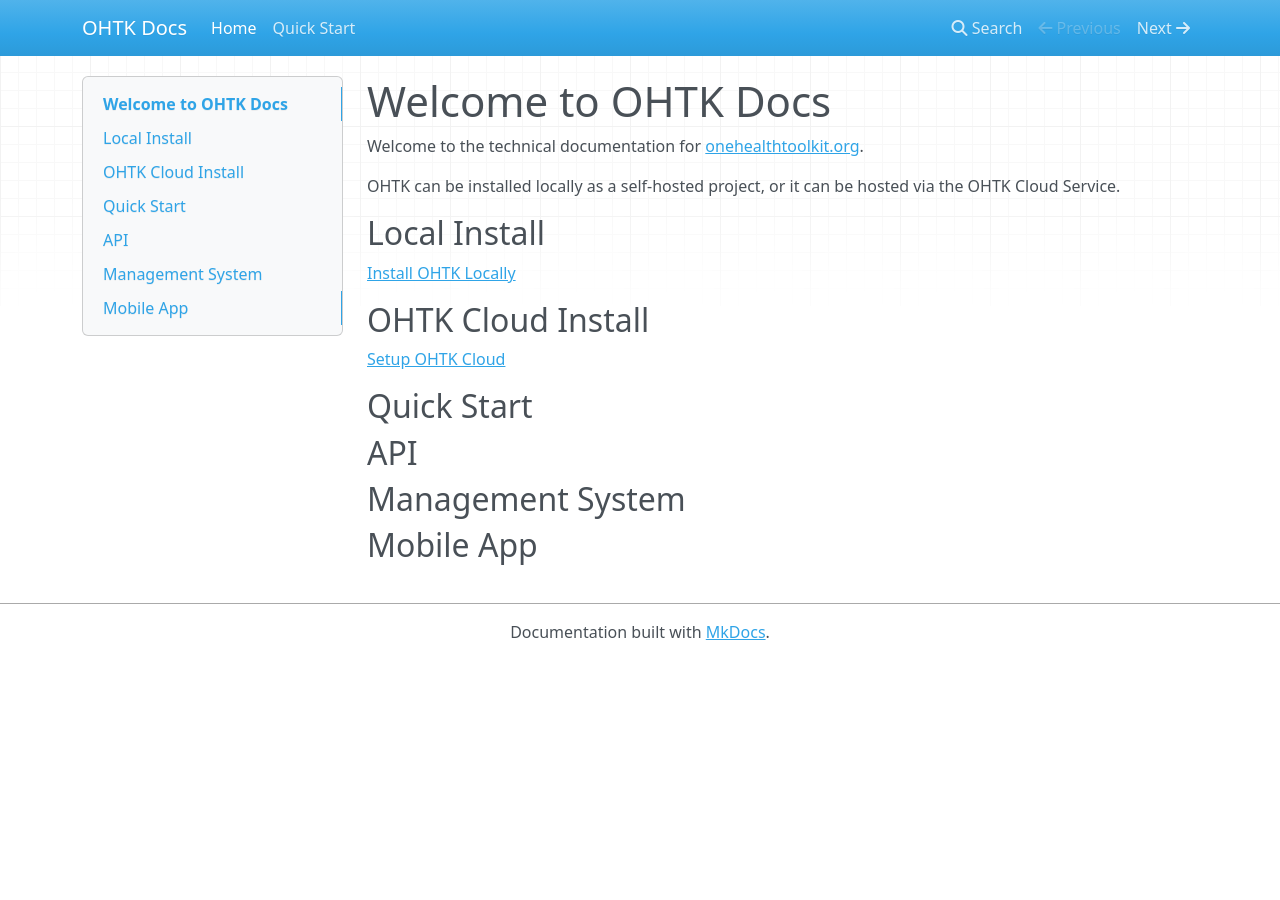
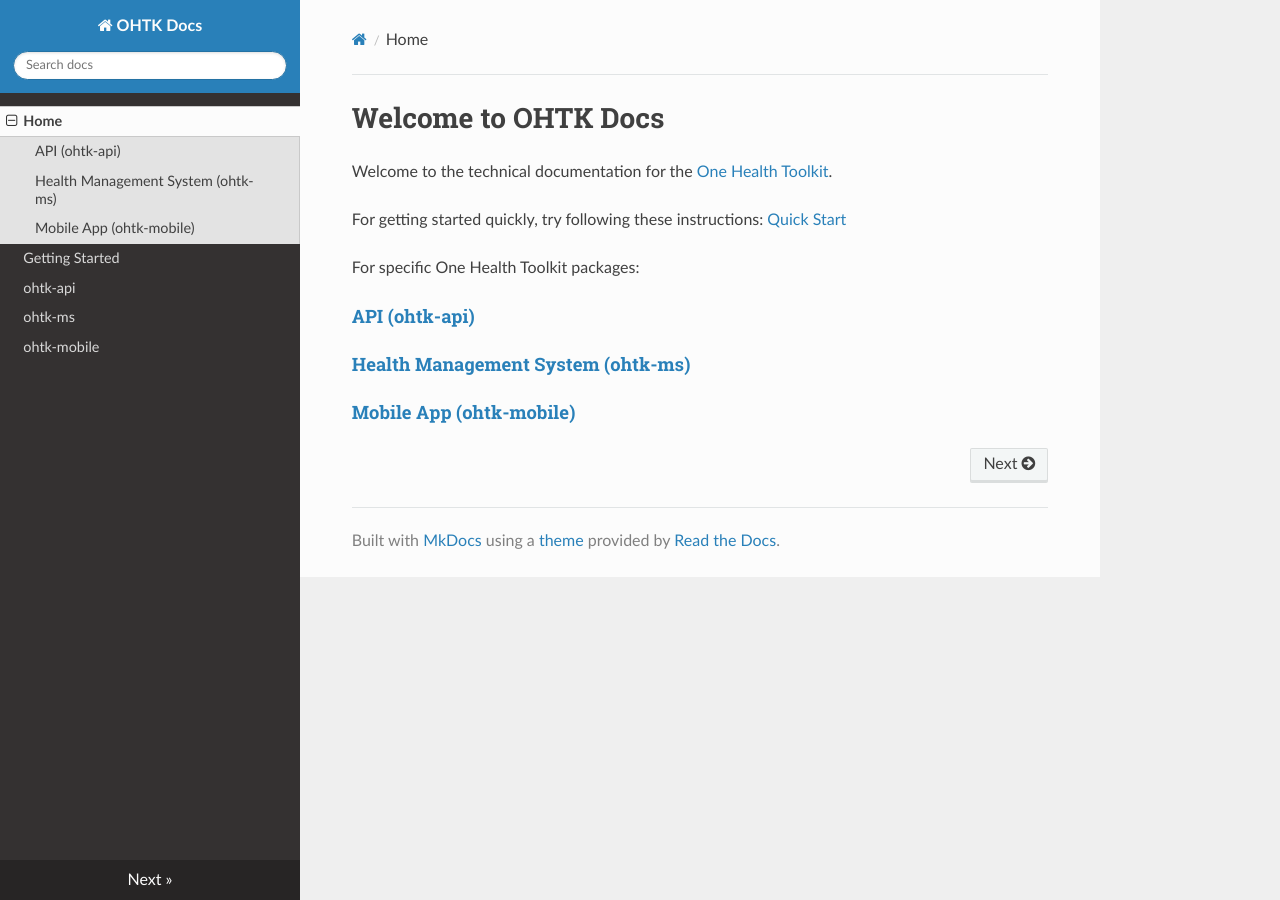
Before and after one commit to onehealthtoolkit/ohtk-docs, an MkDocs documentation site: the page built from docs/index.md, in a window 1280 px wide. Built offline with MkDocs 1.6.1, drawn with Linux system fonts in a browser that asks for light colours; nearby versions of some CDN libraries.

Commit message:
reorganized

```diff
--- a/docs/index.md
+++ b/docs/index.md
@@ -1,21 +1,12 @@
 # Welcome to OHTK Docs
 
-Welcome to the technical documentation for [onehealthtoolkit.org](https://www.onehealthtoolkit.org).
+Welcome to the technical documentation for the [One Health Toolkit](https://www.onehealthtoolkit.org).
 
-OHTK can be installed locally as a self-hosted project, or it can be hosted via the OHTK Cloud Service.
+For getting started quickly, try following these instructions: [Quick Start](./quickstart)
 
-## Local Install
+For specific One Health Toolkit packages:
+#### [API (ohtk-api)](./ohtk-api)
 
-[Install OHTK Locally](./local-install)
+#### [Health Management System (ohtk-ms)](./ohtk-ms)
 
-## OHTK Cloud Install
-
-[Setup OHTK Cloud](./cloud-install)
-
-## Quick Start
-
-## API
-
-## Management System
-
-## Mobile App
+#### [Mobile App (ohtk-mobile)](./ohtk-mobile)
--- a/mkdocs.yml
+++ b/mkdocs.yml
@@ -2,4 +2,8 @@
 site_url: https://onehealthtoolkit.github.io/ohtk-docs/
 nav:
     - Home: 'index.md'
-    - Quick Start: 'local-install.md'
+    - Getting Started: 'quickstart.md'
+    - ohtk-api: 'ohtk-api.md'
+    - ohtk-ms: 'ohtk-ms.md'
+    - ohtk-mobile: 'ohtk-mobile.md'
+theme: readthedocs
```
Also changed, not shown: docs/api-setup.md (added, +78 -0 lines), docs/local-install.md (deleted, +0 -15 lines), docs/mobile-setup.md (added, +65 -0 lines), docs/ms-setup.md (added, +33 -0 lines), docs/ohtk-api.md (+3 -75 lines), docs/ohtk-mobile.md (+3 -62 lines), docs/ohtk-ms.md (+4 -31 lines), docs/quickstart.md (added, +7 -0 lines), docs/api-guide.md (added).
